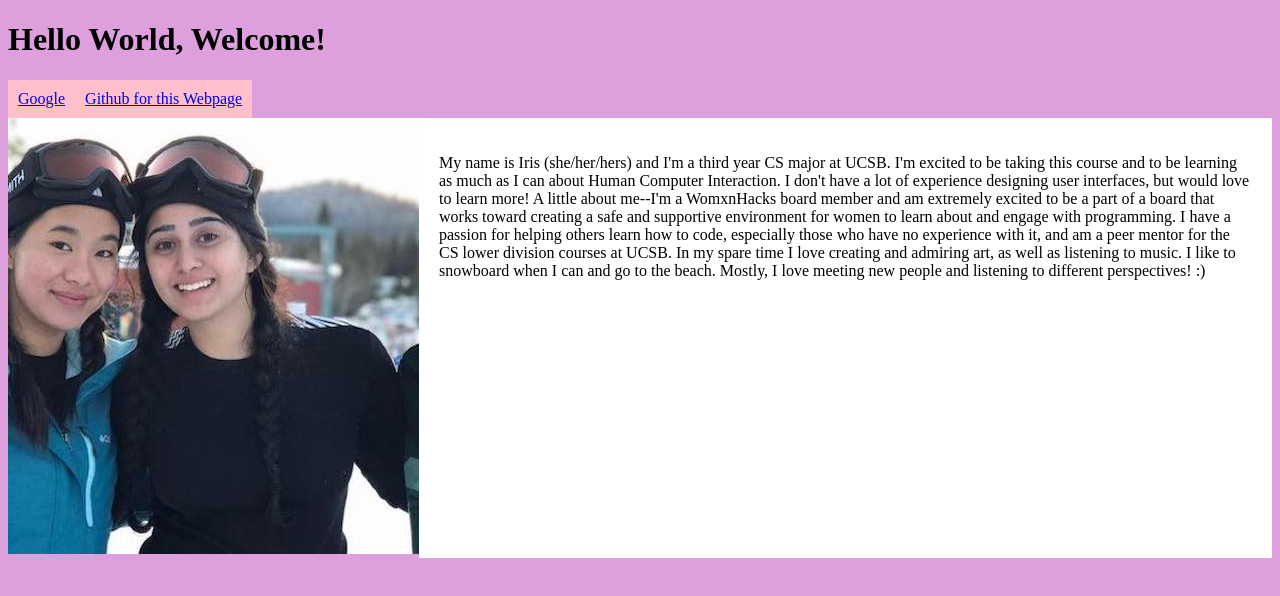
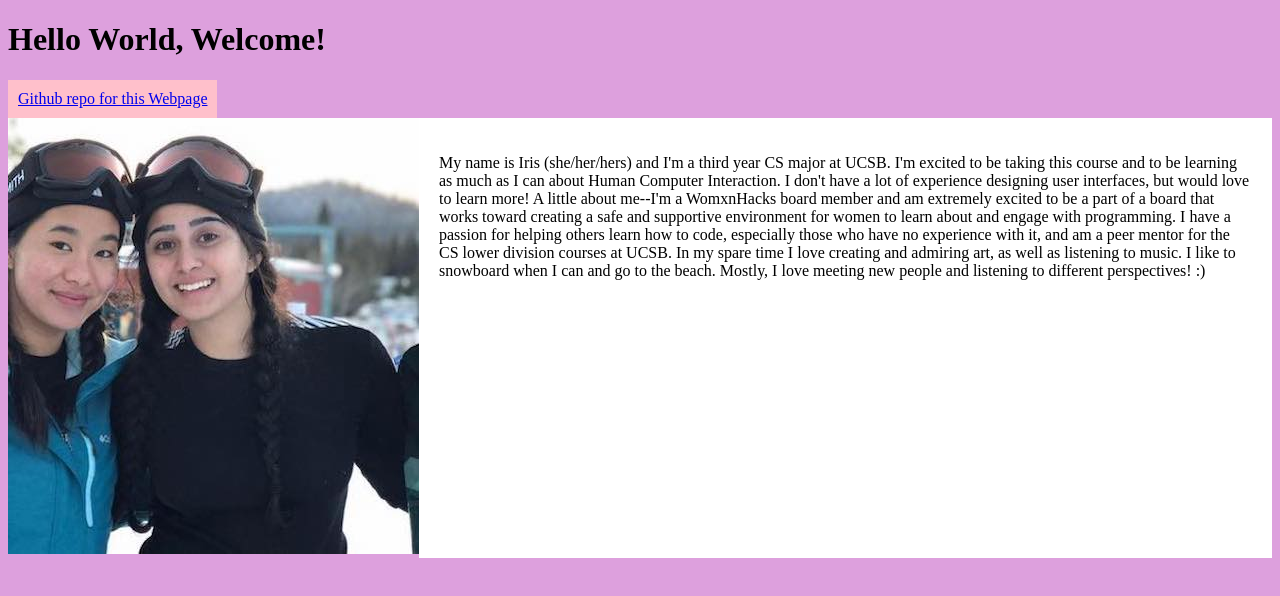
Before and after one commit to irismoini/cs185-assignment1, a plain HTML site: page index.html in a window 1280 px wide. Drawn offline with Linux system fonts and the light colour scheme.

Commit message:
edited nav-bar

```diff
--- a/index.html
+++ b/index.html
@@ -15,11 +15,7 @@
     <div class="nav-bar">
 
         <div>
-            <a href="https://google.com">Google</a>
-        </div>
-
-        <div>
-            <a href=https://github.com/irismoini/cs185-assignment1/tree/master>Github for this Webpage</a>
+            <a href=https://github.com/irismoini/cs185-assignment1/tree/master>Github repo for this Webpage</a>
         </div>
 
     </div>
```
